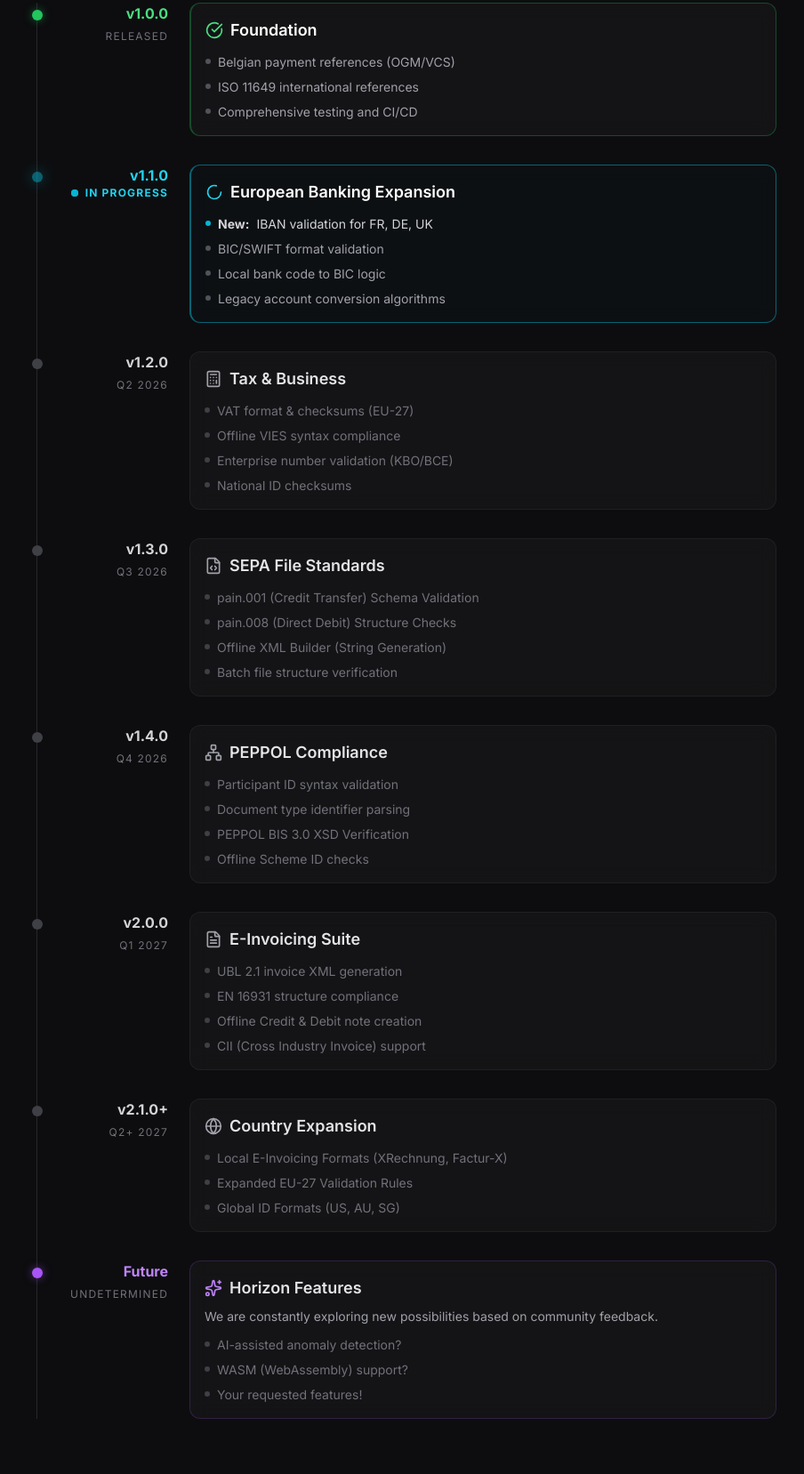
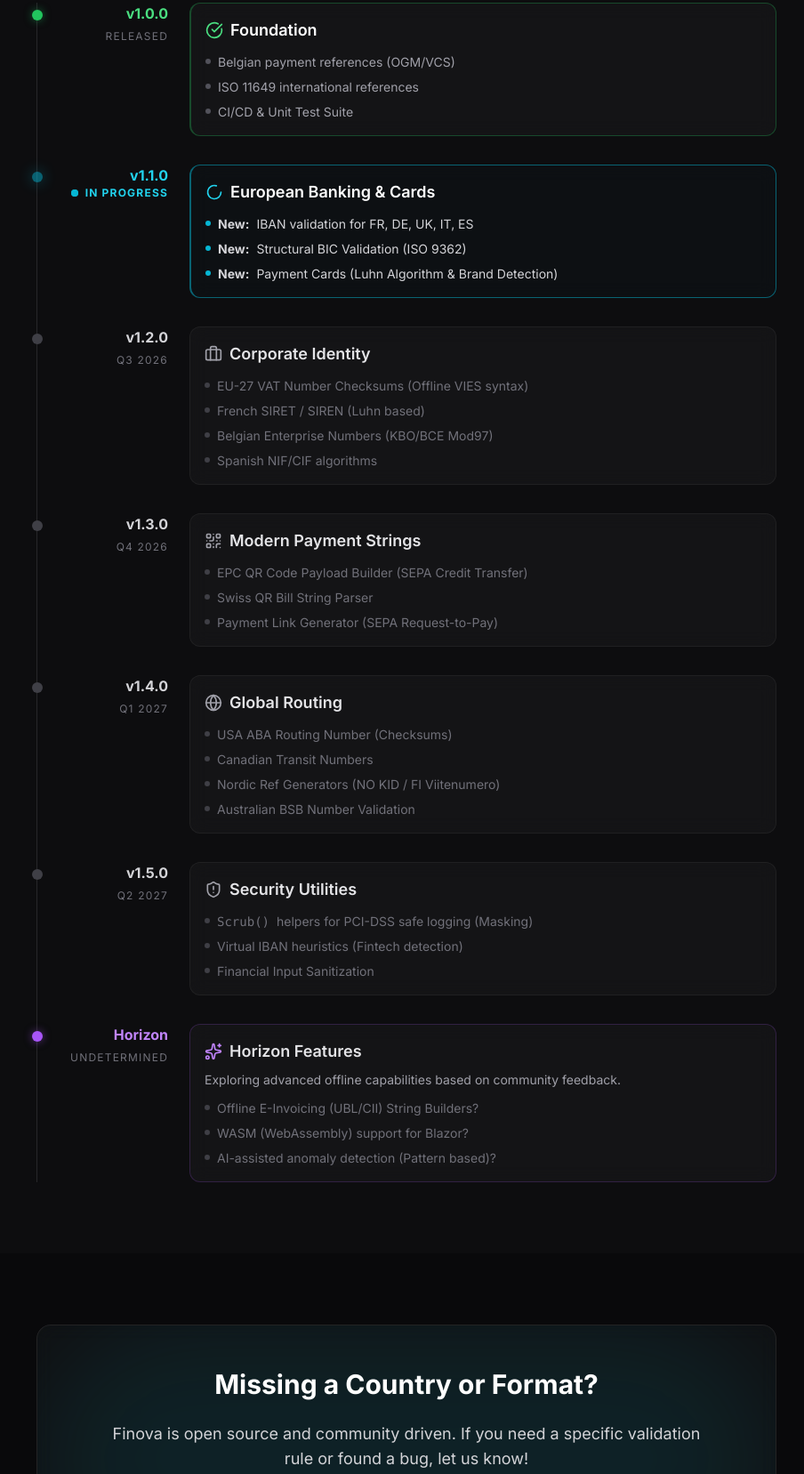
Before and after one commit to fdivrusa/Finova-site, a plain HTML site: page index.html in a window 1280 px wide. Shown: the part 2878-4535 px from the top of the page at 89% size, without its empty margins (183-1087 px from the left). Drawn offline with nearby package versions, Linux system fonts and the light colour scheme; some packages are replaced by stand-ins of ours; a script that the page names is missing; some icons are missing.

Commit message:
Update index.html for enhanced feature descriptions and versioning adjustments

```diff
--- a/index.html
+++ b/index.html
@@ -663,7 +663,7 @@
                 </li>
                 <li class="text-sm text-zinc-400 flex items-start gap-2">
                   <span class="w-1.5 h-1.5 rounded-full bg-zinc-600 mt-1.5"></span>
-                  Comprehensive testing and CI/CD
+                  CI/CD & Unit Test Suite
                 </li>
               </ul>
             </div>
@@ -686,24 +686,20 @@
             <div class="md:col-span-4 glass-card p-4 rounded-xl border-l-2 border-cyan-500/50 bg-cyan-900/5">
               <h3 class="text-lg font-semibold text-white flex items-center gap-2">
                 <i data-lucide="loader-2" class="w-5 h-5 text-cyan-400 animate-spin"></i>
-                European Banking Expansion
+                European Banking & Cards
               </h3>
               <ul class="mt-3 space-y-2">
                 <li class="text-sm text-zinc-300 flex items-start gap-2">
                   <span class="w-1.5 h-1.5 rounded-full bg-cyan-500 mt-1.5"></span>
-                  <strong>New:</strong> IBAN validation for FR, DE, UK
+                  <strong>New:</strong> IBAN validation for FR, DE, UK, IT, ES
                 </li>
-                <li class="text-sm text-zinc-400 flex items-start gap-2">
-                  <span class="w-1.5 h-1.5 rounded-full bg-zinc-600 mt-1.5"></span>
-                  BIC/SWIFT format validation
+                <li class="text-sm text-zinc-300 flex items-start gap-2">
+                  <span class="w-1.5 h-1.5 rounded-full bg-cyan-500 mt-1.5"></span>
+                  <strong>New:</strong> Structural BIC Validation (ISO 9362)
                 </li>
-                <li class="text-sm text-zinc-400 flex items-start gap-2">
-                  <span class="w-1.5 h-1.5 rounded-full bg-zinc-600 mt-1.5"></span>
-                  Local bank code to BIC logic
-                </li>
-                <li class="text-sm text-zinc-400 flex items-start gap-2">
-                  <span class="w-1.5 h-1.5 rounded-full bg-zinc-600 mt-1.5"></span>
-                  Legacy account conversion algorithms
+                <li class="text-sm text-zinc-300 flex items-start gap-2">
+                  <span class="w-1.5 h-1.5 rounded-full bg-cyan-500 mt-1.5"></span>
+                  <strong>New:</strong> Payment Cards (Luhn Algorithm & Brand Detection)
                 </li>
               </ul>
             </div>
@@ -715,29 +711,29 @@
           <div class="md:grid md:grid-cols-5 md:gap-6">
             <div class="md:col-span-1 md:text-right">
               <span class="text-zinc-300 font-bold block">v1.2.0</span>
-              <span class="text-xs text-zinc-500 uppercase tracking-widest">Q2 2026</span>
+              <span class="text-xs text-zinc-500 uppercase tracking-widest">Q3 2026</span>
             </div>
             <div class="md:col-span-4 glass-card p-4 rounded-xl border border-white/5">
               <h3 class="text-lg font-semibold text-zinc-200 flex items-center gap-2">
-                <i data-lucide="calculator" class="w-5 h-5 text-zinc-400"></i>
-                Tax & Business
+                <i data-lucide="briefcase" class="w-5 h-5 text-zinc-400"></i>
+                Corporate Identity
               </h3>
               <ul class="mt-3 space-y-2">
                 <li class="text-sm text-zinc-500 flex items-start gap-2">
                   <span class="w-1.5 h-1.5 rounded-full bg-zinc-700 mt-1.5"></span>
-                  VAT format & checksums (EU-27)
+                  EU-27 VAT Number Checksums (Offline VIES syntax)
                 </li>
                 <li class="text-sm text-zinc-500 flex items-start gap-2">
                   <span class="w-1.5 h-1.5 rounded-full bg-zinc-700 mt-1.5"></span>
-                  Offline VIES syntax compliance
+                  French SIRET / SIREN (Luhn based)
                 </li>
                 <li class="text-sm text-zinc-500 flex items-start gap-2">
                   <span class="w-1.5 h-1.5 rounded-full bg-zinc-700 mt-1.5"></span>
-                  Enterprise number validation (KBO/BCE)
+                  Belgian Enterprise Numbers (KBO/BCE Mod97)
                 </li>
                 <li class="text-sm text-zinc-500 flex items-start gap-2">
                   <span class="w-1.5 h-1.5 rounded-full bg-zinc-700 mt-1.5"></span>
-                  National ID checksums
+                  Spanish NIF/CIF algorithms
                 </li>
               </ul>
             </div>
@@ -749,29 +745,25 @@
           <div class="md:grid md:grid-cols-5 md:gap-6">
             <div class="md:col-span-1 md:text-right">
               <span class="text-zinc-300 font-bold block">v1.3.0</span>
-              <span class="text-xs text-zinc-500 uppercase tracking-widest">Q3 2026</span>
+              <span class="text-xs text-zinc-500 uppercase tracking-widest">Q4 2026</span>
             </div>
             <div class="md:col-span-4 glass-card p-4 rounded-xl border border-white/5">
               <h3 class="text-lg font-semibold text-zinc-200 flex items-center gap-2">
-                <i data-lucide="file-code" class="w-5 h-5 text-zinc-400"></i>
-                SEPA File Standards
+                <i data-lucide="qr-code" class="w-5 h-5 text-zinc-400"></i>
+                Modern Payment Strings
               </h3>
               <ul class="mt-3 space-y-2">
                 <li class="text-sm text-zinc-500 flex items-start gap-2">
                   <span class="w-1.5 h-1.5 rounded-full bg-zinc-700 mt-1.5"></span>
-                  pain.001 (Credit Transfer) Schema Validation
+                  EPC QR Code Payload Builder (SEPA Credit Transfer)
                 </li>
                 <li class="text-sm text-zinc-500 flex items-start gap-2">
                   <span class="w-1.5 h-1.5 rounded-full bg-zinc-700 mt-1.5"></span>
-                  pain.008 (Direct Debit) Structure Checks
+                  Swiss QR Bill String Parser
                 </li>
                 <li class="text-sm text-zinc-500 flex items-start gap-2">
                   <span class="w-1.5 h-1.5 rounded-full bg-zinc-700 mt-1.5"></span>
-                  Offline XML Builder (String Generation)
-                </li>
-                <li class="text-sm text-zinc-500 flex items-start gap-2">
-                  <span class="w-1.5 h-1.5 rounded-full bg-zinc-700 mt-1.5"></span>
-                  Batch file structure verification
+                  Payment Link Generator (SEPA Request-to-Pay)
                 </li>
               </ul>
             </div>
@@ -783,29 +775,29 @@
           <div class="md:grid md:grid-cols-5 md:gap-6">
             <div class="md:col-span-1 md:text-right">
               <span class="text-zinc-300 font-bold block">v1.4.0</span>
-              <span class="text-xs text-zinc-500 uppercase tracking-widest">Q4 2026</span>
+              <span class="text-xs text-zinc-500 uppercase tracking-widest">Q1 2027</span>
             </div>
             <div class="md:col-span-4 glass-card p-4 rounded-xl border border-white/5">
               <h3 class="text-lg font-semibold text-zinc-200 flex items-center gap-2">
-                <i data-lucide="network" class="w-5 h-5 text-zinc-400"></i>
-                PEPPOL Compliance
+                <i data-lucide="globe" class="w-5 h-5 text-zinc-400"></i>
+                Global Routing
               </h3>
               <ul class="mt-3 space-y-2">
                 <li class="text-sm text-zinc-500 flex items-start gap-2">
                   <span class="w-1.5 h-1.5 rounded-full bg-zinc-700 mt-1.5"></span>
-                  Participant ID syntax validation
+                  USA ABA Routing Number (Checksums)
                 </li>
                 <li class="text-sm text-zinc-500 flex items-start gap-2">
                   <span class="w-1.5 h-1.5 rounded-full bg-zinc-700 mt-1.5"></span>
-                  Document type identifier parsing
+                  Canadian Transit Numbers
                 </li>
                 <li class="text-sm text-zinc-500 flex items-start gap-2">
                   <span class="w-1.5 h-1.5 rounded-full bg-zinc-700 mt-1.5"></span>
-                  PEPPOL BIS 3.0 XSD Verification
+                  Nordic Ref Generators (NO KID / FI Viitenumero)
                 </li>
                 <li class="text-sm text-zinc-500 flex items-start gap-2">
                   <span class="w-1.5 h-1.5 rounded-full bg-zinc-700 mt-1.5"></span>
-                  Offline Scheme ID checks
+                  Australian BSB Number Validation
                 </li>
               </ul>
             </div>
@@ -816,30 +808,26 @@
           <div class="absolute -left-1.5 top-2 w-3 h-3 rounded-full bg-zinc-700"></div>
           <div class="md:grid md:grid-cols-5 md:gap-6">
             <div class="md:col-span-1 md:text-right">
-              <span class="text-zinc-300 font-bold block">v2.0.0</span>
-              <span class="text-xs text-zinc-500 uppercase tracking-widest">Q1 2027</span>
+              <span class="text-zinc-300 font-bold block">v1.5.0</span>
+              <span class="text-xs text-zinc-500 uppercase tracking-widest">Q2 2027</span>
             </div>
             <div class="md:col-span-4 glass-card p-4 rounded-xl border border-white/5">
               <h3 class="text-lg font-semibold text-zinc-200 flex items-center gap-2">
-                <i data-lucide="file-text" class="w-5 h-5 text-zinc-400"></i>
-                E-Invoicing Suite
+                <i data-lucide="shield-alert" class="w-5 h-5 text-zinc-400"></i>
+                Security Utilities
               </h3>
               <ul class="mt-3 space-y-2">
                 <li class="text-sm text-zinc-500 flex items-start gap-2">
                   <span class="w-1.5 h-1.5 rounded-full bg-zinc-700 mt-1.5"></span>
-                  UBL 2.1 invoice XML generation
+                  <code>Scrub()</code> helpers for PCI-DSS safe logging (Masking)
                 </li>
                 <li class="text-sm text-zinc-500 flex items-start gap-2">
                   <span class="w-1.5 h-1.5 rounded-full bg-zinc-700 mt-1.5"></span>
-                  EN 16931 structure compliance
+                  Virtual IBAN heuristics (Fintech detection)
                 </li>
                 <li class="text-sm text-zinc-500 flex items-start gap-2">
                   <span class="w-1.5 h-1.5 rounded-full bg-zinc-700 mt-1.5"></span>
-                  Offline Credit & Debit note creation
-                </li>
-                <li class="text-sm text-zinc-500 flex items-start gap-2">
-                  <span class="w-1.5 h-1.5 rounded-full bg-zinc-700 mt-1.5"></span>
-                  CII (Cross Industry Invoice) support
+                  Financial Input Sanitization
                 </li>
               </ul>
             </div>
@@ -847,40 +835,10 @@
         </div>
 
         <div class="relative pl-8 md:pl-0 group scroll-animate-right">
-          <div class="absolute -left-1.5 top-2 w-3 h-3 rounded-full bg-zinc-700"></div>
-          <div class="md:grid md:grid-cols-5 md:gap-6">
-            <div class="md:col-span-1 md:text-right">
-              <span class="text-zinc-300 font-bold block">v2.1.0+</span>
-              <span class="text-xs text-zinc-500 uppercase tracking-widest">Q2+ 2027</span>
-            </div>
-            <div class="md:col-span-4 glass-card p-4 rounded-xl border border-white/5">
-              <h3 class="text-lg font-semibold text-zinc-200 flex items-center gap-2">
-                <i data-lucide="globe" class="w-5 h-5 text-zinc-400"></i>
-                Country Expansion
-              </h3>
-              <ul class="mt-3 space-y-2">
-                <li class="text-sm text-zinc-500 flex items-start gap-2">
-                  <span class="w-1.5 h-1.5 rounded-full bg-zinc-700 mt-1.5"></span>
-                  Local E-Invoicing Formats (XRechnung, Factur-X)
-                </li>
-                <li class="text-sm text-zinc-500 flex items-start gap-2">
-                  <span class="w-1.5 h-1.5 rounded-full bg-zinc-700 mt-1.5"></span>
-                  Expanded EU-27 Validation Rules
-                </li>
-                <li class="text-sm text-zinc-500 flex items-start gap-2">
-                  <span class="w-1.5 h-1.5 rounded-full bg-zinc-700 mt-1.5"></span>
-                  Global ID Formats (US, AU, SG)
-                </li>
-              </ul>
-            </div>
-          </div>
-        </div>
-
-        <div class="relative pl-8 md:pl-0 group scroll-animate-left">
           <div class="absolute -left-1.5 top-2 w-3 h-3 rounded-full bg-purple-500 shadow-[0_0_10px_rgba(168,85,247,0.5)]"></div>
           <div class="md:grid md:grid-cols-5 md:gap-6">
             <div class="md:col-span-1 md:text-right">
-              <span class="text-purple-400 font-bold block">Future</span>
+              <span class="text-purple-400 font-bold block">Horizon</span>
               <span class="text-xs text-zinc-500 uppercase tracking-widest">Undetermined</span>
             </div>
             <div class="md:col-span-4 glass-card p-4 rounded-xl border border-purple-500/20">
@@ -889,20 +847,20 @@
                 Horizon Features
               </h3>
               <p class="text-sm text-zinc-400 mt-2 mb-3">
-                 We are constantly exploring new possibilities based on community feedback.
+                 Exploring advanced offline capabilities based on community feedback.
               </p>
               <ul class="mt-3 space-y-2">
                 <li class="text-sm text-zinc-500 flex items-start gap-2">
                   <span class="w-1.5 h-1.5 rounded-full bg-zinc-700 mt-1.5"></span>
-                  AI-assisted anomaly detection?
+                  Offline E-Invoicing (UBL/CII) String Builders?
                 </li>
                 <li class="text-sm text-zinc-500 flex items-start gap-2">
                   <span class="w-1.5 h-1.5 rounded-full bg-zinc-700 mt-1.5"></span>
-                  WASM (WebAssembly) support?
+                  WASM (WebAssembly) support for Blazor?
                 </li>
                 <li class="text-sm text-zinc-500 flex items-start gap-2">
                   <span class="w-1.5 h-1.5 rounded-full bg-zinc-700 mt-1.5"></span>
-                  Your requested features!
+                  AI-assisted anomaly detection (Pattern based)?
                 </li>
               </ul>
             </div>
```
